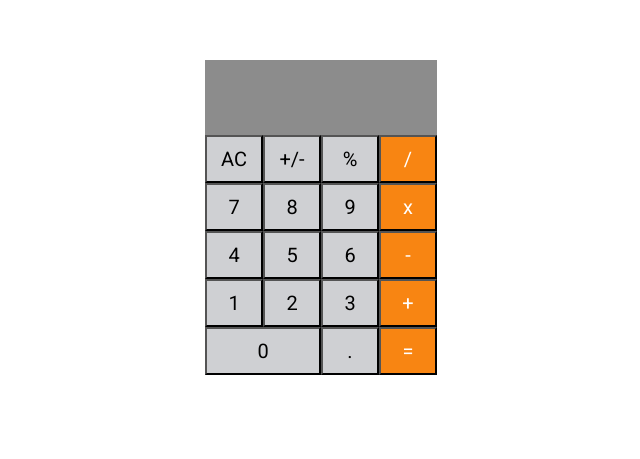
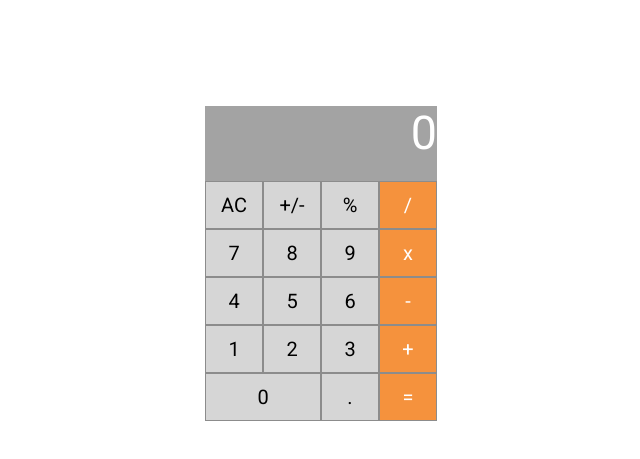
Before and after one commit to teqnickels/bench, a plain HTML site: page views/index.html in a window 1280 px wide. Shown: the part 179-638 px from the top of the page, without its empty margins (319-959 px from the left). Drawn offline with Linux system fonts and the light colour scheme.

Commit message:
add number display to calculator

```diff
--- a/views/index.html
+++ b/views/index.html
@@ -3,6 +3,7 @@
   <head>
     <link rel="stylesheet" type="text/css" href="stylesheet.css">
     <link href="https://fonts.googleapis.com/css?family=Roboto" rel="stylesheet">
+    <script src="javascript.js"></script>
     <meta charset ="utf-8">
     <title>Benchmark Calculator</title>
   </head>
@@ -10,62 +11,65 @@
 
     <div class="calculator">
       <div class="display">
+        <p id="numbers">0</p>
     </div>
 
-    <div class="calclulator-row">
-      <div class="calculator-button" id="ac">
-        <button>AC</button>
+  <div id="calculator-numbers">
+
+      <div class="calclulator-row1">
+        <div class="calculator-button">
+          <button class="calculator-ac">AC</button>
         </div>
-      <div class="calculator-button" id="plusMinus">
-        <button>+/-</button>
+        <div class="calculator-button">
+          <button class="calculator-positive-negative">+/-</button>
         </div>
-      <div class="calculator-button" id="percent">
-        <button>%</button>
+        <div class="calculator-button">
+          <button class="percent">%</button>
         </div>
-      <div class="calculator-button" id="divide">
-        <button class="calculator-orange-button white-operator">/</button>
+        <div class="calculator-button">
+          <button class="calculator-orange-button white-operator divide">/</button>
+        </div>
+      </div>
+
+      <div class="calculator-row2">
+        <div class="calculator-button">
+          <button id="button7" onclick='eventLogger'>7</button>
+        </div>
+        <div class="calculator-button">
+          <button id="button8" onclick='eventLogger'>8</button>
+        </div>
+        <div class="calculator-button">
+          <button id="button9" onclick='eventLogger'>9</button>
+        </div>
+        <div class="calculator-button">
+          <button class="calculator-orange-button white-operator multiply">x</button>
+        </div>
+      </div>
+
+      <div class="calculator-row3">
+        <div class="calculator-button">
+          <button id="button4" onclick='eventLogger'>4</button>
+        </div>
+        <div class="calculator-button">
+          <button id="button5" onclick='eventLogger'>5</button>
+        </div>
+        <div class="calculator-button">
+          <button id="button6" onclick='eventLogger'>6</button>
+        </div>
+        <div class="calculator-button">
+          <button class="calculator-orange-button white-operator subtract">-</button>
         </div>
       </div>
 
       <div class="calculator-row">
         <div class="calculator-button">
-        <button>7</button>
+          <button id="button1" onclick='eventLogger'>1</button>
         </div>
         <div class="calculator-button">
-        <button>8</button>
+          <button id="button2" onclick='eventLogger'>2</button>
         </div>
         <div class="calculator-button">
-        <button>9</button>
-      </div>
-      <div class="calculator-button">
-        <button class="calculator-orange-button white-operator">x</button>
-      </div>
-    </div>
-
-    <div class="calculator-row3">
-      <div class="calculator-button">
-        <button>4</button>
-      </div>
-      <div class="calculator-button">
-        <button>5</button>
-      </div>
-      <div class="calculator-button">
-        <button>6</button>
-      </div>
-      <div class="calculator-button">
-        <button class="calculator-orange-button white-operator">-</button>
-      </div>
-    </div>
-
-    <div class="calculator-row">
-      <div class="calculator-button">
-        <button>1</button>
-      </div>
-      <div class="calculator-button">
-        <button>2</button>
-      </div>
-      <div class="calculator-button">
-        <button>3</button>
+          <button id="button3" onclick='eventLogger'>3</button>
         </div>
         <div class="calculator-button">
           <button class="calculator-orange-button white-operator">+</button>
@@ -74,16 +78,16 @@
 
       <div class="calculator-row">
         <div class="calculator-button">
-        <button id="large-button">0</button>
+          <button id="button0" class="large-button zero">0</button>
         </div>
         <div class="calculator-button">
-        <button>.</button>
+          <button class="decimal">.</button>
         </div>
         <div class="calculator-button">
-        <button class="calculator-orange-button white-operator">=</button>
-      </div>
+          <button class="calculator-orange-button white-operator equal">=</button>
         </div>
       </div>
 
+    </div>
   </body>
 </html>
--- /dev/null
+++ b/views/javascript.js
@@ -0,0 +1,55 @@
+document.addEventListener('DOMContentLoaded',function(event) {
+  var calculatorNumbers = document.getElementById('calculator-numbers')
+  calculatorNumbers.addEventListener('click', eventLogger)
+})
+
+// function sum() is a callback that is waiting for the return of rightSideOfOperation()
+// rightSideOfOperation() starts when + or * is == value
+
+function displayIt(value) {
+  var currentValue = document.getElementsByTagName('P')[0].innerText
+    if(currentValue[0] == 0) {
+      document.getElementsByTagName('P')[0].textContent = value
+    }else{
+      document.getElementsByTagName('P')[0].textContent = currentValue + value
+    }
+    if(value =='+') {
+      var operation = '+'
+      holdOperator(value, currentValue, operation)
+    }
+    setToZero(value,currentValue)
+    return currentValue
+}
+
+function holdOperator(value, currentValue, operation) {
+
+  console.log('VALUE', value)
+  console.log('currentValue', currentValue)
+  document.getElementsByTagName('P')[0].innerText = operation
+  if(currentValue[0] == '+') {
+    document.getElementsByTagName('P')[0].innerText = currentValue.substr(1)
+
+  }
+
+
+  return operation
+}
+
+
+function rightSideOfOperation(currentValue, value, operation) {
+
+}
+
+
+function setToZero(value, currentValue) {
+  if(value == 'AC') {
+    document.getElementsByTagName('P')[0].innerText = '0'
+    return currentValue
+  }
+}
+
+function eventLogger (event) {
+  var value = event.target.textContent;
+  displayIt(value)
+  return value
+}
--- a/views/stylesheet.css
+++ b/views/stylesheet.css
@@ -12,7 +12,8 @@
 .display {
   width: 232px;
   height: 75px;
-  background-color: #8C8C8C;
+  background-color: #7d7d7d;
+  opacity: .7;
 }
 
 .calculator-button {
@@ -21,7 +22,7 @@
 }
 
 .calculator-orange-button {
-  background-color: #f88512;
+  background-color: #f5923d;
 }
 
 .calculator-orange-button:hover {
@@ -32,27 +33,33 @@ background-color: #ED7E10;
   background-color: #ED7E10;
 }
 
-#large-button {
+.large-button {
   width: 116px;
 }
 
 button {
-  background-color: #cfd0d3;
+  background-color: #d6d6d6;
   width: 58px;
   height: 48px;
   margin-right: -4px;
   font-family: 'Roboto', sans-serif;
   font-size: 15pt;
-}
-
-.calculator-grey-button {
   border: 1px solid #8C8C8C;
 }
 
+
+
 button:hover {
-  background-color: #898989;
+  background-color: #C6C6C6;
 }
 
 .white-operator {
    color:#ffffff;
 }
+
+p {
+  color: #FFFFFF;
+  font-size: 35pt;
+  text-align: right;
+  font-family: 'Roboto', sans-serif;
+}
```
Lines whose indentation alone changed are shown as unchanged.
